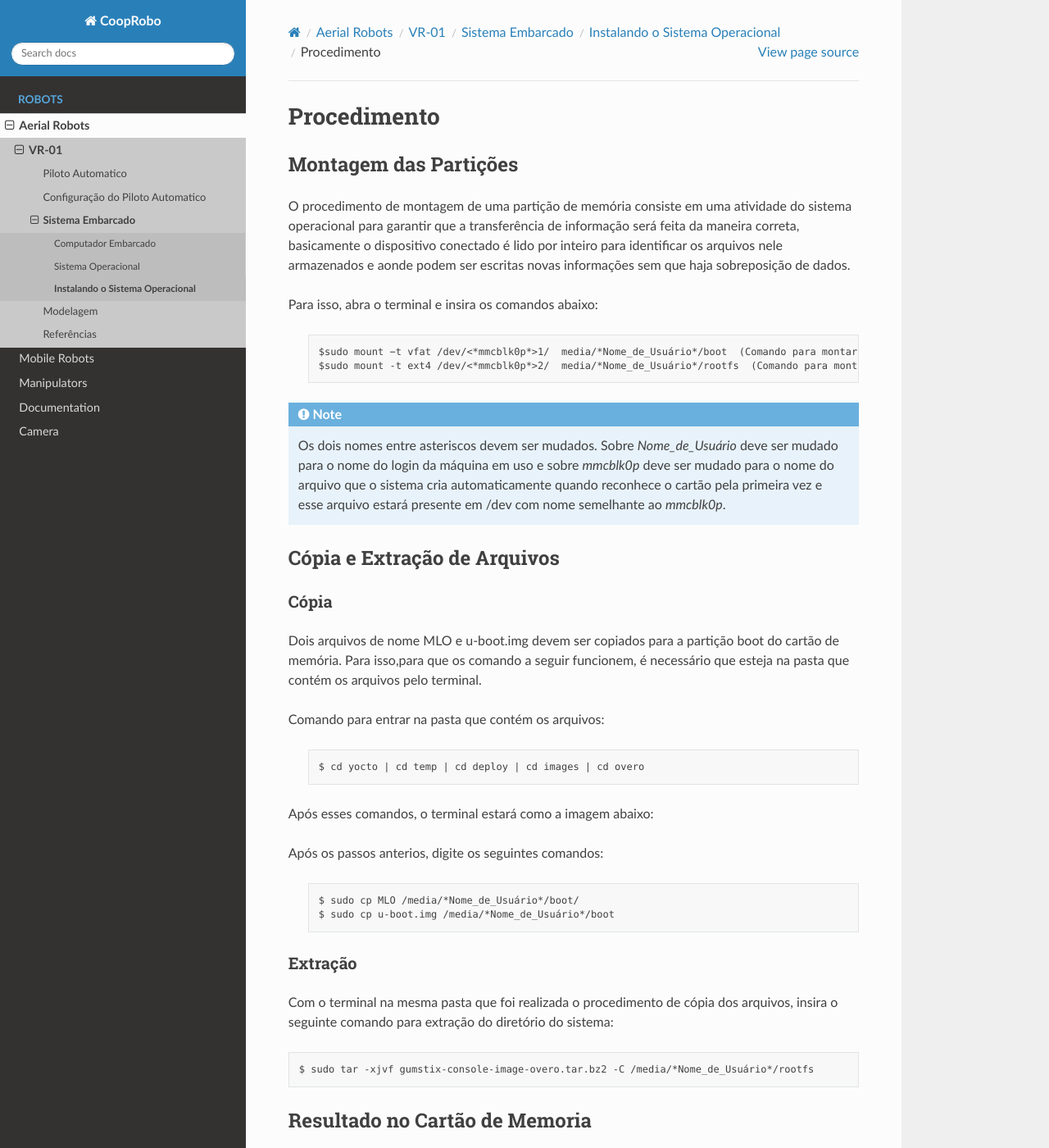
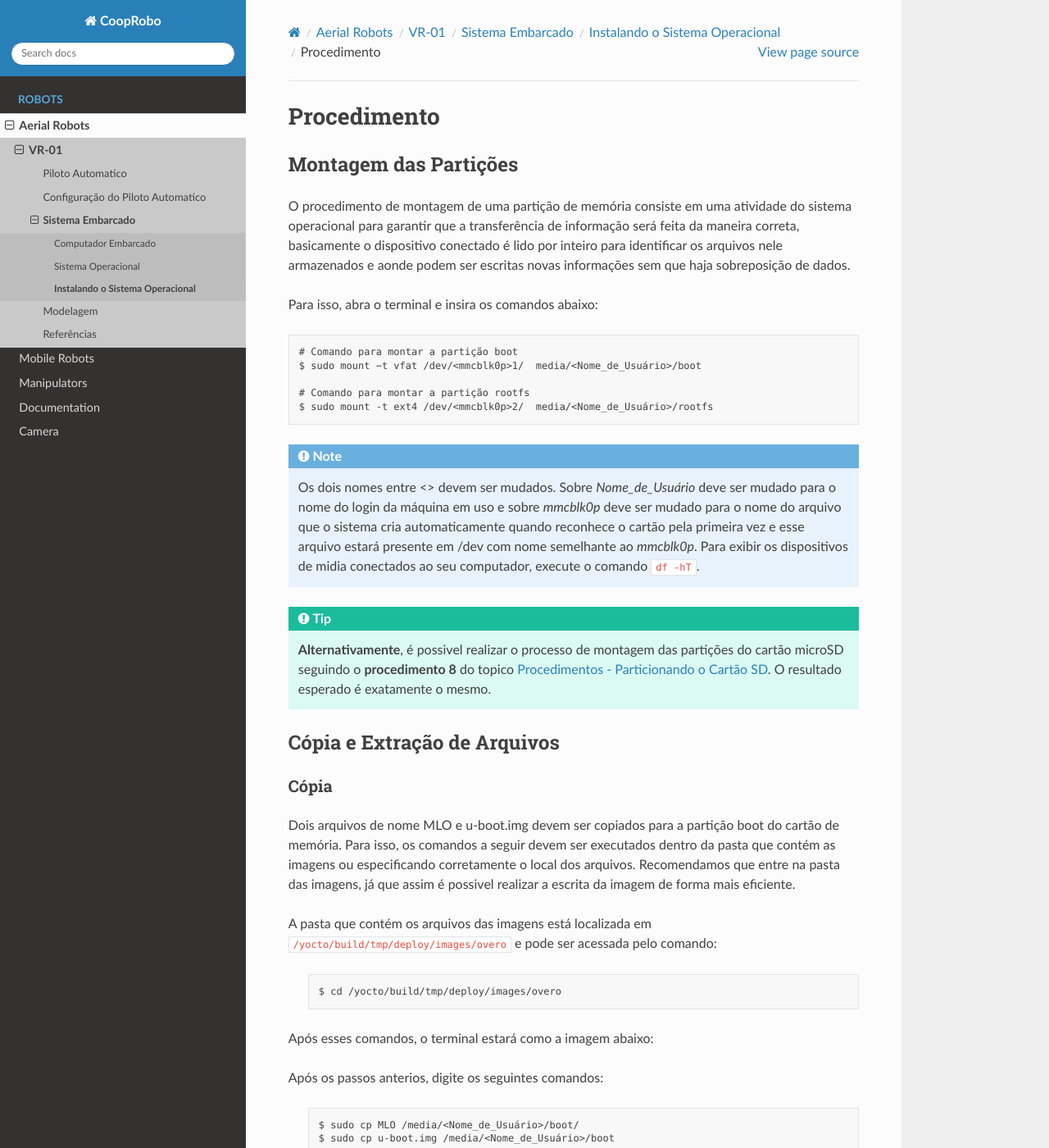
Before and after one commit to aerolab-unb/Aerial-pt, a Sphinx documentation site: the page built from docs/source/aerial/vr01/embedded_system/SD_card_sistema.rst, in a window 1280 px wide and 1400 px high. Shown: the whole window at 82% size. Built offline with Sphinx 7.4.7 and the Read the Docs theme 2.0.0, drawn with Linux system fonts in a browser that asks for light colours; pages that are not in the unit, such as notebooks, are missing from menus; some of the changed text lies outside the part shown.

Commit message:
ajustes pontuais

```diff
--- a/docs/source/aerial/vr01/embedded_system/SD_card_sistema.rst
+++ b/docs/source/aerial/vr01/embedded_system/SD_card_sistema.rst
@@ -4,30 +4,41 @@ Procedimento
 Montagem das Partições
 ~~~~~~~~~~~~~~~~~~~~~~
 
+
 O procedimento de montagem de uma partição de memória consiste em uma atividade do sistema operacional para garantir que a transferência de informação será feita da maneira correta, basicamente o dispositivo conectado é lido por inteiro para identificar os arquivos nele armazenados e aonde podem ser escritas novas informações sem que haja sobreposição de dados.
 
 Para isso, abra o terminal e insira os comandos abaixo:
 
- ::
+::
 
-   $sudo mount −t vfat /dev/<*mmcblk0p*>1/  media/*Nome_de_Usuário*/boot  (Comando para montar a partição boot)
-   $sudo mount -t ext4 /dev/<*mmcblk0p*>2/  media/*Nome_de_Usuário*/rootfs  (Comando para montar a partição rootfs)
+    # Comando para montar a partição boot
+    $ sudo mount −t vfat /dev/<mmcblk0p>1/  media/<Nome_de_Usuário>/boot
+
+    # Comando para montar a partição rootfs
+    $ sudo mount -t ext4 /dev/<mmcblk0p>2/  media/<Nome_de_Usuário>/rootfs
 
 .. Note::
-   Os dois nomes entre asteriscos devem ser mudados. Sobre *Nome_de_Usuário* deve ser mudado para o nome do login da máquina em uso e sobre *mmcblk0p* deve ser mudado para o nome do arquivo que o sistema cria automaticamente quando reconhece o cartão pela primeira vez e esse arquivo estará presente em /dev com nome semelhante ao *mmcblk0p*.
+   Os dois nomes entre <> devem ser mudados. Sobre *Nome_de_Usuário* deve ser mudado para o nome do login da máquina em uso e sobre *mmcblk0p* deve ser mudado para o nome do arquivo que o sistema cria automaticamente quando reconhece o cartão pela primeira vez e esse arquivo estará presente em /dev com nome semelhante ao *mmcblk0p*. Para exibir os dispositivos de midia conectados ao seu computador, execute o comando ``df -hT``.
+
+.. Tip::
+  **Alternativamente**, é possivel realizar o processo de montagem das partições do cartão microSD seguindo o **procedimento 8** do topico `Procedimentos - Particionando o Cartão SD`_. O resultado esperado é exatamente o mesmo.
+
+.. _Procedimentos - Particionando o Cartão SD: SD_card.html#procedimentos
+
+.. Link provavelmente quebrado
 
 Cópia e Extração de Arquivos
 ~~~~~~~~~~~~~~~~~~~~~~~~~~~~
 Cópia
 -----
 
-Dois arquivos de nome MLO e u-boot.img devem ser copiados para a partição boot do cartão de memória. Para isso,para que os comando a seguir funcionem, é necessário que esteja na pasta que contém os arquivos pelo terminal.
+Dois arquivos de nome MLO e u-boot.img devem ser copiados para a partição boot do cartão de memória. Para isso, os comandos a seguir devem ser executados dentro da pasta que contém as imagens ou especificando corretamente o local dos arquivos. Recomendamos que entre na pasta das imagens, já que assim é possivel realizar a escrita da imagem de forma mais eficiente.
 
-Comando para entrar na pasta que contém os arquivos:
+A pasta que contém os arquivos das imagens está localizada em ``/yocto/build/tmp/deploy/images/overo`` e pode ser acessada pelo comando:
 
  ::
 
-   $ cd yocto | cd temp | cd deploy | cd images | cd overo
+   $ cd /yocto/build/tmp/deploy/images/overo
 
 Após esses comandos, o terminal estará como a imagem abaixo:
 
@@ -37,8 +48,8 @@ Após os passos anterios, digite os seguintes comandos:
 
   ::
 
-   $ sudo cp MLO /media/*Nome_de_Usuário*/boot/
-   $ sudo cp u-boot.img /media/*Nome_de_Usuário*/boot
+   $ sudo cp MLO /media/<Nome_de_Usuário>/boot/
+   $ sudo cp u-boot.img /media/<Nome_de_Usuário>/boot
 
 Extração
 --------
@@ -47,7 +58,7 @@ Com o terminal na mesma pasta que foi realizada o procedimento de cópia dos arq
 
 ::
 
-  $ sudo tar -xjvf gumstix-console-image-overo.tar.bz2 -C /media/*Nome_de_Usuário*/rootfs
+  $ sudo tar -xjvf gumstix-console-image-overo.tar.bz2 -C /media/<Nome_de_Usuário>/rootfs
 
 
 Resultado no Cartão de Memoria
@@ -63,3 +74,7 @@ Partição rootfs:
 
 .. figure:: /img/Aerial/SD_card/rootfs.png
 	:align: center
+
+
+.. Tip::
+	Lembre-se de desmontar as partições antes de remover o cartão SD.
```
Also changed, not shown: docs/source/aerial/vr01/embedded_system/SD_card.rst (+14 -6 lines), docs/source/img/Aerial/SD_card/montando1.png (added), docs/source/img/Aerial/SD_card/montando2.png (added), 10 other files.
